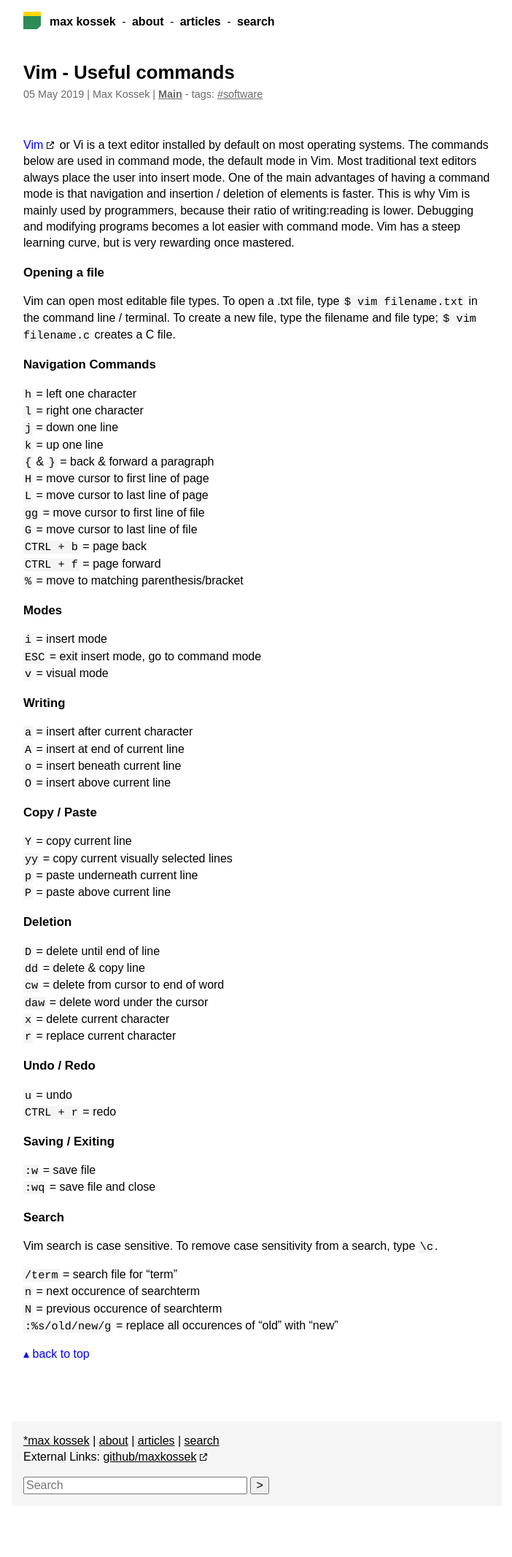
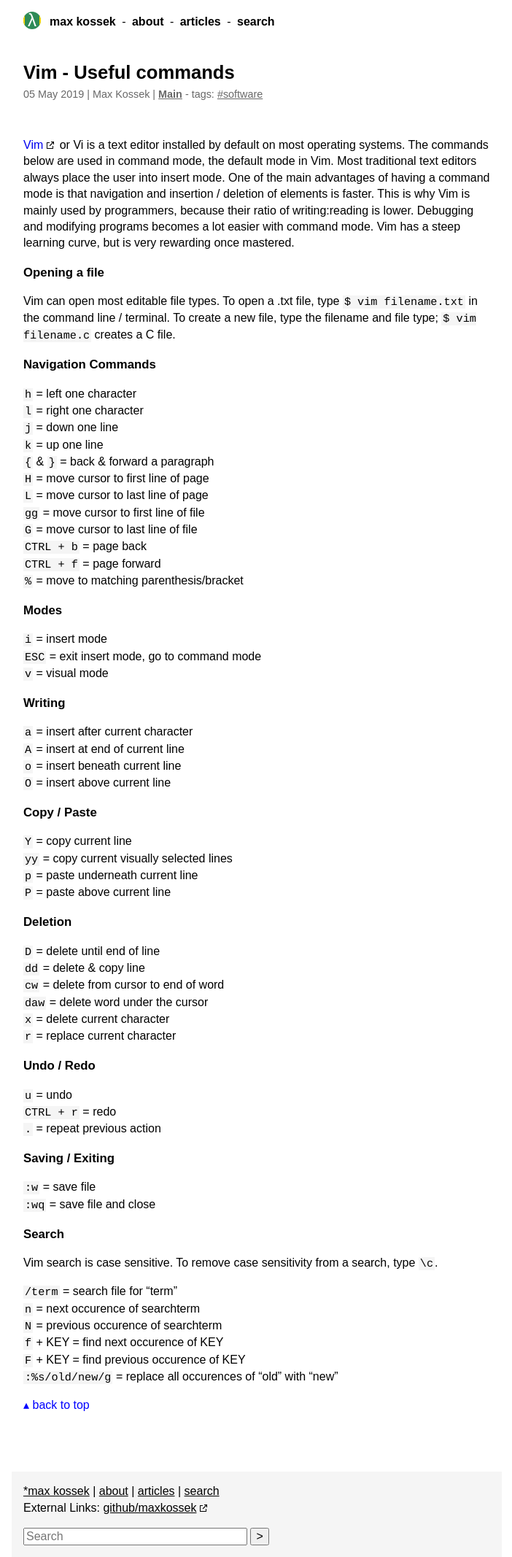
Before and after one commit to maxkossek/maxkossek.github.io, a Jekyll site: the page built from _posts/2019-05-05-vim.md, in a window 1280 px wide. Shown: the whole page at 73% size, without its empty margins (288-990 px from the left). Built offline with Jekyll 4.4.1, drawn with Linux system fonts in a browser that asks for light colours; before the commit the page ends 2064 px from its top, so only the background shows below that.

Commit message:
Update favicon

```diff
--- a/_includes/head.html
+++ b/_includes/head.html
@@ -6,9 +6,12 @@
 	<title>{{ page.title }}</title>
 	<!-- styles -->
 	<link href="/css/main.css" type="text/css" rel="stylesheet">
+	<link rel="shortcut icon" href="/assets/logos/favicon.ico" type="image/x-icon">
+	<link rel="apple-touch-icon" sizes="180x180" href="/assets/logos/apple-touch-icon.png">
+	<link rel="icon" type="image/png" sizes="32x32" href="/assets/logos/favicon-32x32.png">
+	<link rel="icon" type="image/png" sizes="16x16" href="/assets/logos/favicon-16x16.png">
+	<link rel="mask-icon" href="/assets/logos/safari-pinned-tab.svg" color="#2e8b57">
 	<meta name="theme-color" content="#2e8b57">
-	<link rel="shortcut icon" href="/favicon.ico" type="image/x-icon">
-	<link rel="apple-touch-icon" href="/assets/images/apple-touch-icon.png">
 	{% include analytics.html %}
 	<meta name="google-site-verification" content="e5pjL8NfH-tMmnAKQE4e1KqtVgGoW0NRt7UUiga3tFg" />
 </head>
--- a/_includes/nav.html
+++ b/_includes/nav.html
@@ -1,11 +1,7 @@
 <header>
 <nav class="main" role="navigation">
 <a style="vertical-align: text-bottom;" href="/" title="Home Page">
-<div id="logo">
-	<div id="green"></div>
-    <div id="gold"></div>
-  	<div id="white"></div>
-</div>
+<div id="logo"></div>
 </a>
 <a href="/" title="Home Page">Max Kossek</a> - <a href="/about" title="About Max Kossek">About</a> - <a href="/articles" title="Archive of all articles">Articles</a> - <a href="/search" title="Search the site">Search</a>
 </nav>
--- a/_posts/2019-05-05-vim.md
+++ b/_posts/2019-05-05-vim.md
@@ -55,6 +55,7 @@
 ### Undo / Redo
 `u` = undo
 `CTRL + r` = redo
+`.` = repeat previous action
 
 ### Saving / Exiting
 `:w` = save file
@@ -66,4 +67,6 @@
 `/term` = search file for "term"
 `n` = next occurence of searchterm
 `N` = previous occurence of searchterm
+`f` + KEY = find next occurence of KEY
+`F` + KEY = find previous occurence of KEY
 `:%s/old/new/g` = replace all occurences of "old" with "new"
--- a/css/main.css
+++ b/css/main.css
@@ -182,36 +182,25 @@
 
 /* Logo */
 #logo {
-    height: 1.5rem;
-    margin: 0 auto;
-    overflow:hidden;
-    position:relative;
-    float: left;
-    width: 1.5rem;
+  display: block;
+  position: relative;
+  width: 1.5rem;
+  height: 1.5rem;
+  font-family: sans-serif;
+  font-weight: 500;
+  overflow: hidden;
+  border-radius: 50%;
+  float: left;
 }
-#logo div {
-    position: absolute;
-    float:left;
+#logo:before {
+  display: block;
+  background: seagreen;
+  content: "λ";
+  line-height: 1.5rem;
+  font-size: 1.5rem;
+  vertical-align: middle;
+  text-align: center;
+  color: white;
+  border-left: 0.15rem solid gold;
+  border-right: 0.15rem solid gold;
 }
-#logo #white {
-    background: white;
-    height: 100%;
-    width: 100%;
-    top: 75%;
-    left: 75%;
-    -webkit-transform: rotate(-45deg);
-    -moz-transform: rotate(-45deg);
-    -o-transform: rotate(-45deg);
-    -ms-transform: rotate(-45deg);
-}
-#logo #green {
-    height: 100%;
-    width: 100%;
-    background: seagreen;
-}
-#logo #gold {
-    background: gold;
-    height: 100%;
-    width: 100%;
-    bottom: 75%;
-}
```
Also changed, not shown: assets/images/apple-touch-icon.png (deleted), assets/logos/apple-touch-icon.png (added), assets/logos/favicon-16x16.png (added), assets/logos/favicon-32x32.png (added), assets/logos/favicon.ico (added), assets/logos/safari-pinned-tab.svg (added), favicon.ico (deleted).
